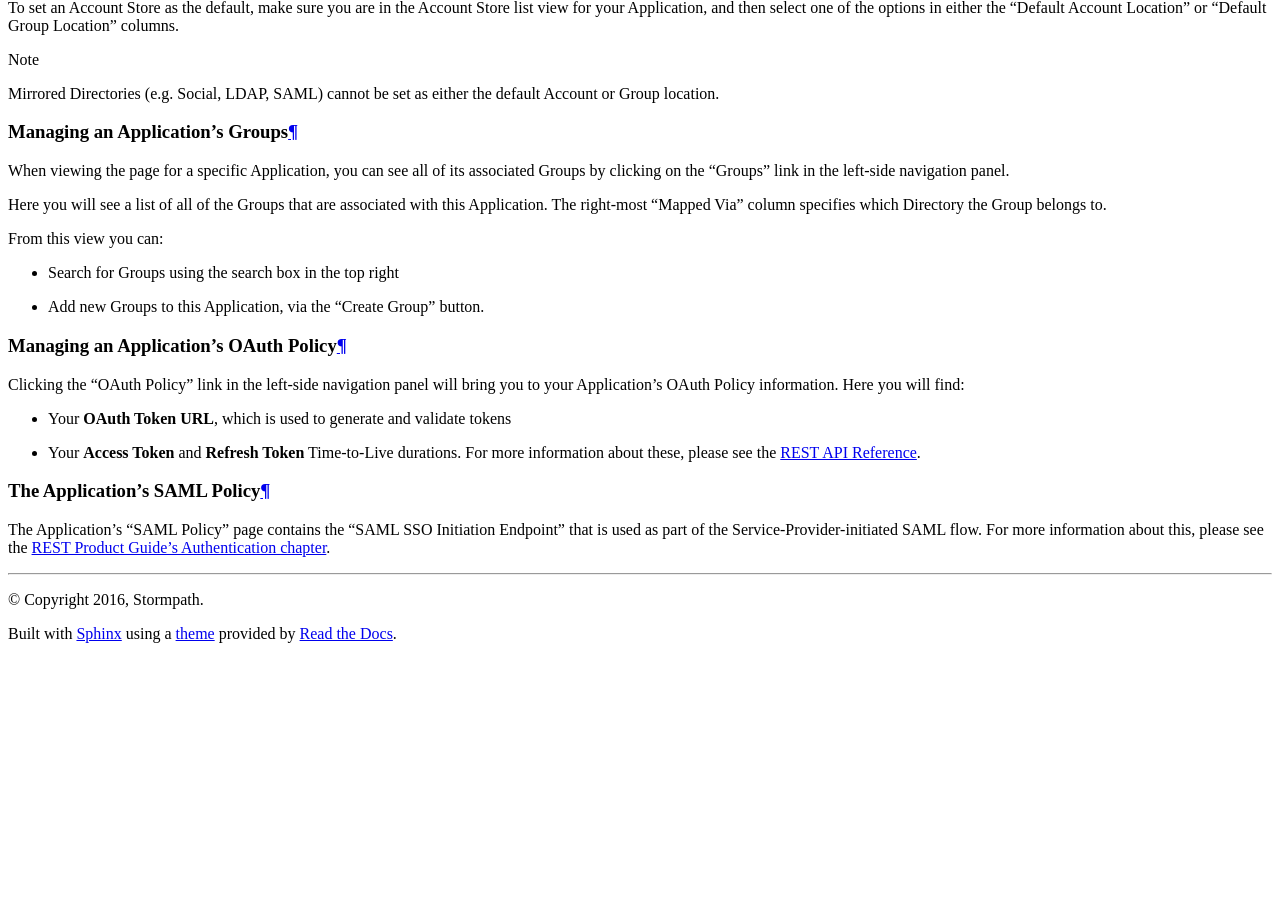
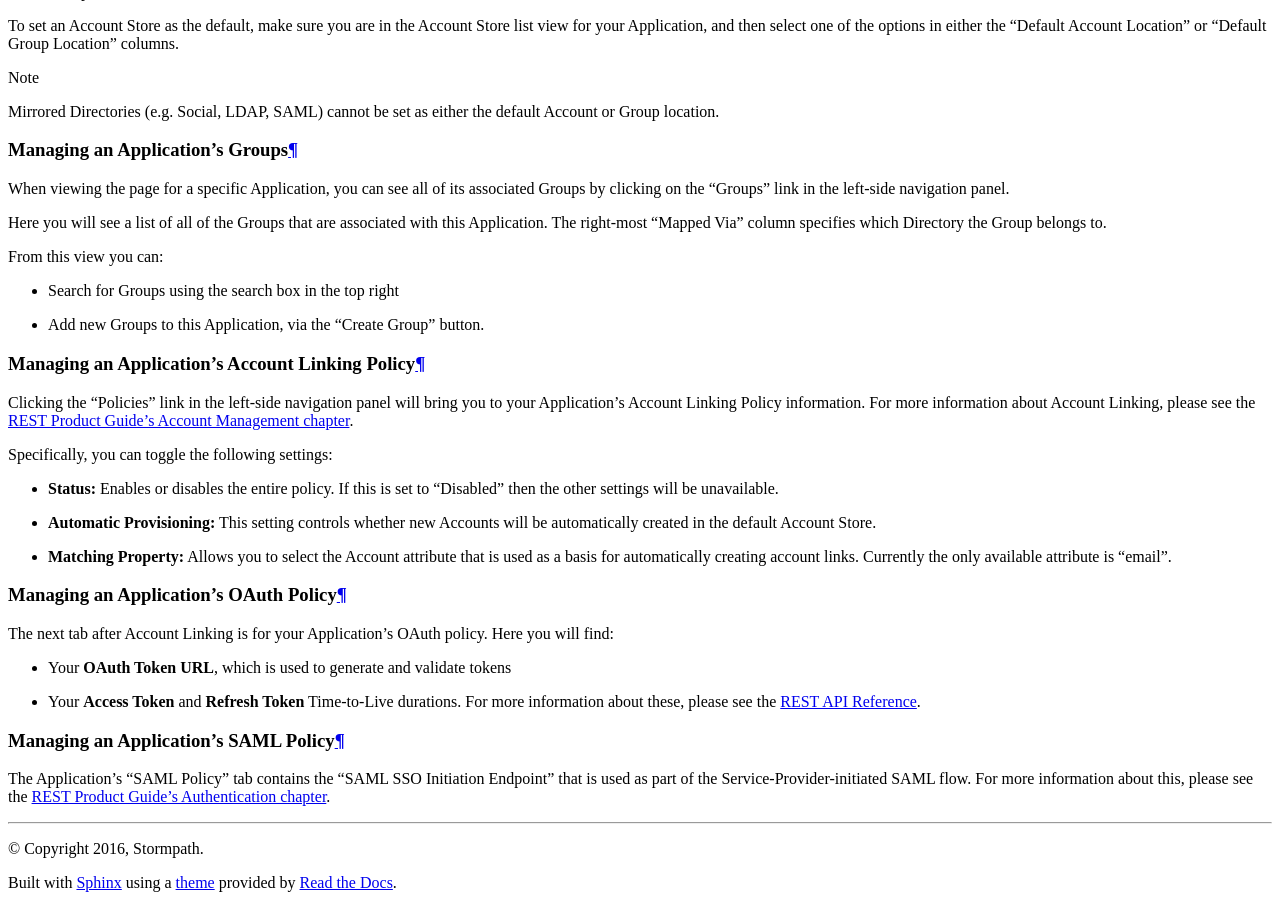
Before and after one commit to stormpath/stormpath-console-guide, a Sphinx documentation site: the page built from source/applications.rst, in a window 1280 px wide and 900 px high, scrolled down 3699 px. Built offline with Sphinx 7.4.7 and the Read the Docs theme 2.0.0, drawn with Linux system fonts in a browser that asks for light colours; before the commit the page ends 4350 px from its top, so only the background shows below that; some of the changed text lies outside the part shown.

Commit message:
Added section on App ALP

```diff
--- a/source/applications.rst
+++ b/source/applications.rst
@@ -189,19 +189,32 @@
 - Search for Groups using the search box in the top right
 - Add new Groups to this Application, via the "Create Group" button.
 
+.. _applications-accountlinking:
+
+Managing an Application's Account Linking Policy
+------------------------------------------------
+
+Clicking the "Policies" link in the left-side navigation panel will bring you to your Application's Account Linking Policy information. For more information about Account Linking, please see the `REST Product Guide's Account Management chapter <https://docs.stormpath.com/rest/product-guide/latest/accnt_mgmt.html#what-s-in-the-account-linking-policy>`__.
+
+Specifically, you can toggle the following settings:
+
+- **Status:** Enables or disables the entire policy. If this is set to "Disabled" then the other settings will be unavailable.
+- **Automatic Provisioning:** This setting controls whether new Accounts will be automatically created in the default Account Store.
+- **Matching Property:** Allows you to select the Account attribute that is used as a basis for automatically creating account links. Currently the only available attribute is "email".
+
 .. _applications-oauth:
 
 Managing an Application's OAuth Policy
 --------------------------------------
 
-Clicking the "OAuth Policy" link in the left-side navigation panel will bring you to your Application's OAuth Policy information. Here you will find:
+The next tab after Account Linking is for your Application's OAuth policy. Here you will find:
 
 - Your **OAuth Token URL**, which is used to generate and validate tokens
 - Your **Access Token** and **Refresh Token** Time-to-Live durations. For more information about these, please see the `REST API Reference <https://docs.stormpath.com/rest/product-guide/latest/reference.html#oauth-policy>`__.
 
 .. _applications-saml:
 
-The Application's SAML Policy
+Managing an Application's SAML Policy
 --------------------------------------
 
-The Application's "SAML Policy" page contains the "SAML SSO Initiation Endpoint" that is used as part of the Service-Provider-initiated SAML flow. For more information about this, please see the `REST Product Guide's Authentication chapter <https://docs.stormpath.com/rest/product-guide/latest/auth_n.html#the-service-provider-initiated-flow>`_.
+The Application's "SAML Policy" tab contains the "SAML SSO Initiation Endpoint" that is used as part of the Service-Provider-initiated SAML flow. For more information about this, please see the `REST Product Guide's Authentication chapter <https://docs.stormpath.com/rest/product-guide/latest/auth_n.html#the-service-provider-initiated-flow>`_.
```
